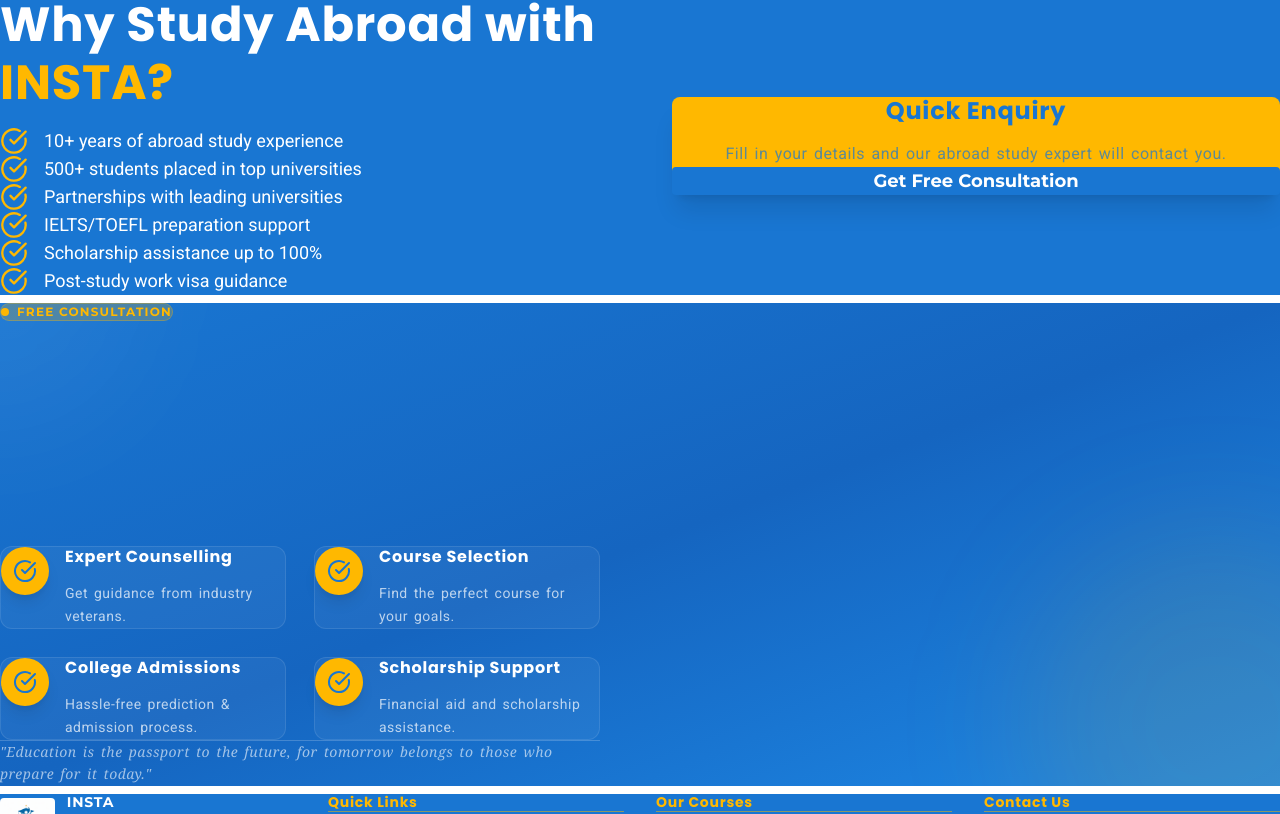
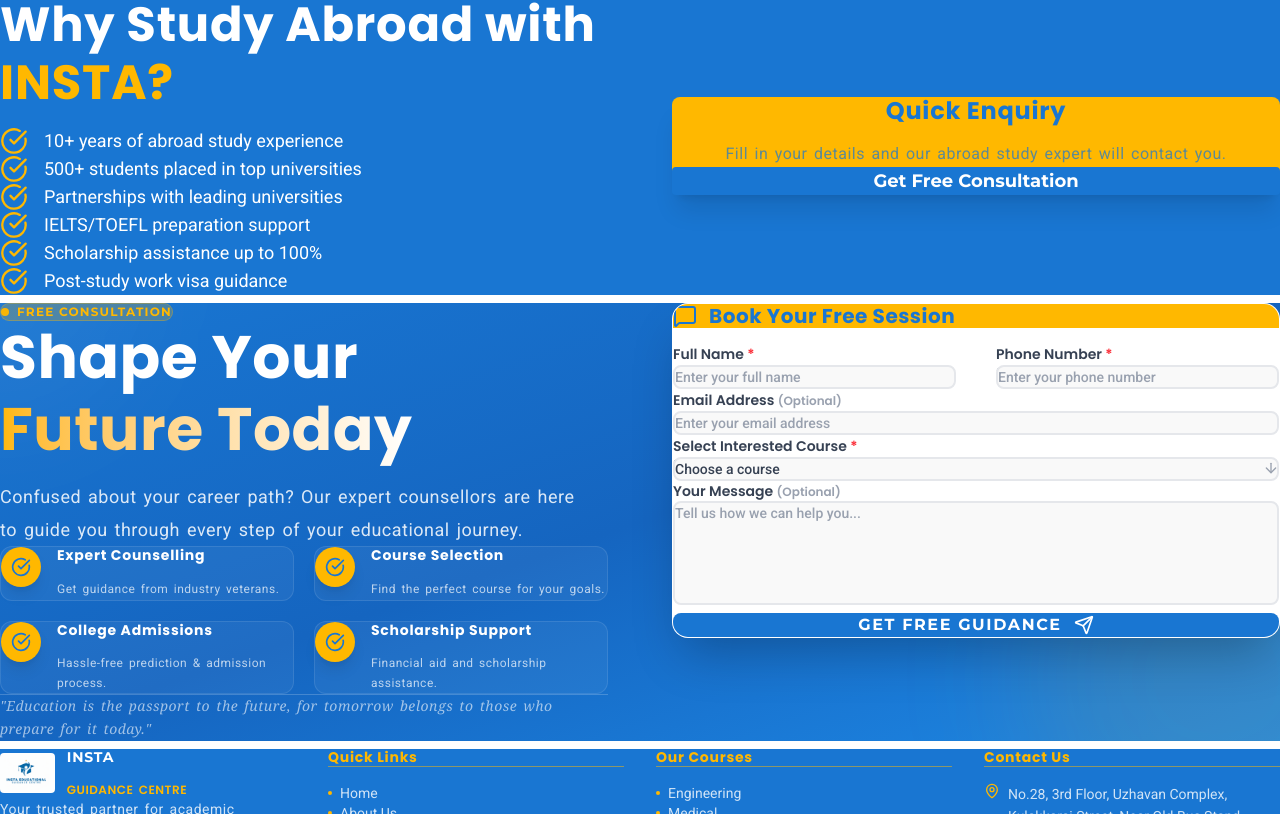
Before and after one commit to Manju1303/First-project, a React (Vite) app: page /abroad in a window 1280 px wide. Shown: the part 1386-2200 px from the top of the page. Built offline with nearby package versions, Linux system fonts and the light colour scheme.

Commit message:
Update responsiveness, layout, and fix bugs

```diff
--- a/src/components/home/CenteredGuideBox.jsx
+++ b/src/components/home/CenteredGuideBox.jsx
@@ -25,7 +25,7 @@
     ];
 
     return (
-        <section className="py-24 bg-gradient-to-b from-gray-50 to-white">
+        <section className="py-12 lg:py-16 bg-gradient-to-b from-gray-50 to-white">
             <div className="container mx-auto px-4">
                 {/* Main Guide Box */}
                 <div className="guide-box animate-fade-in-up">
--- a/src/components/home/CoursesSection.jsx
+++ b/src/components/home/CoursesSection.jsx
@@ -51,10 +51,10 @@
     ];
 
     return (
-        <section className="py-24 bg-white scroll-reveal" ref={sectionRef}>
+        <section className="py-12 lg:py-20 bg-white scroll-reveal" ref={sectionRef}>
             <div className="container mx-auto px-4">
                 {/* Section Header */}
-                <div className="text-center mb-16 animate-fade-in-up scroll-reveal" style={{ animationDelay: '0s' }}>
+                <div className="text-center mb-10 animate-fade-in-up scroll-reveal" style={{ animationDelay: '0s' }}>
                     <span className="inline-block bg-secondary px-8 py-3 text-primary font-bold text-sm mb-8 rounded scroll-reveal"
                         style={{ fontFamily: 'Montserrat, sans-serif', letterSpacing: '1px' }}>
                         COURSES OFFERED
--- a/src/components/home/EnquirySection.jsx
+++ b/src/components/home/EnquirySection.jsx
@@ -57,43 +57,42 @@
     ];
 
     return (
-        <section className="py-28 bg-gradient-to-br from-primary via-primary-dark to-primary-light relative overflow-hidden scroll-reveal" id="enquiry" ref={sectionRef}>
+        <section className="py-12 lg:py-20 bg-gradient-to-br from-primary via-primary-dark to-primary-light relative overflow-hidden scroll-reveal" id="enquiry" ref={sectionRef}>
             {/* Background Elements */}
             <div className="absolute top-0 left-0 w-72 h-72 bg-white/5 rounded-full blur-3xl -translate-x-1/2 -translate-y-1/2 animate-float"></div>
             <div className="absolute bottom-0 right-0 w-96 h-96 bg-secondary/10 rounded-full blur-3xl translate-x-1/3 translate-y-1/3 animate-float-slow"></div>
 
             <div className="container mx-auto px-4 relative z-10">
-                <div className="flex flex-col lg:flex-row gap-16 lg:gap-20 items-stretch">
+                <div className="flex flex-col lg:flex-row gap-8 lg:gap-16 items-stretch">
 
                     {/* Left Content - Information */}
-                    <div className="lg:w-1/2 text-white flex flex-col justify-center animate-slide-in-left scroll-reveal" style={{ animationDelay: '0s' }}>
-                        <div className="inline-flex items-center gap-2 bg-secondary/20 border border-secondary/30 backdrop-blur-sm px-5 py-3 rounded-full w-fit mb-8">
+                    <div className="lg:w-1/2 text-white flex flex-col justify-center animate-slide-in-left" style={{ animationDelay: '0s' }}>
+                        <div className="inline-flex items-center gap-2 bg-secondary/20 border border-secondary/30 backdrop-blur-sm px-5 py-3 rounded-full w-fit mb-4">
                             <span className="w-2 h-2 rounded-full bg-secondary animate-pulse"></span>
                             <span className="text-secondary font-bold text-xs tracking-widest uppercase" style={{ fontFamily: 'Montserrat, sans-serif' }}>Free Consultation</span>
                         </div>
 
-                        <h2 className="text-4xl md:text-5xl lg:text-6xl font-extrabold mb-8 leading-tight scroll-reveal"
+                        <h2 className="text-4xl md:text-5xl lg:text-6xl font-extrabold mb-4 leading-tight"
                             style={{ fontFamily: 'Poppins, sans-serif', letterSpacing: '0.5px' }}>
                             Shape Your <br />
                             <span className="text-transparent bg-clip-text bg-gradient-to-r from-secondary to-white">Future Today</span>
                         </h2>
 
-                        <p className="text-white/85 text-base md:text-lg mb-12 leading-relaxed max-w-xl scroll-reveal"
+                        <p className="text-white/85 text-base md:text-lg mb-6 leading-relaxed max-w-xl"
                             style={{ fontFamily: 'Roboto, sans-serif', lineHeight: '1.8' }}>
                             Confused about your career path? Our expert counsellors are here to guide you through every step of your educational journey.
                         </p>
 
-                        <div className="grid grid-cols-1 md:grid-cols-2 gap-7 mb-12">
+                        <div className="grid grid-cols-1 md:grid-cols-2 gap-5 mb-6">
                             {benefits.map((item, index) => {
-                                const benefitRef = useScrollReveal({ rootMargin: '0px 0px -50px 0px' });
                                 return (
-                                    <div key={index} ref={benefitRef} className="flex gap-4 p-5 rounded-xl bg-white/5 border border-white/10 hover:bg-white/10 transition-all duration-300 hover:translate-x-2 scroll-reveal scroll-reveal-delay-1" style={{ animationDelay: `${index * 0.1}s` }}>
-                                        <div className="w-12 h-12 rounded-full bg-secondary flex items-center justify-center flex-shrink-0 shadow-lg">
-                                            <CheckCircle className="w-6 h-6 text-primary" />
+                                    <div key={index} className="flex gap-4 p-4 rounded-xl bg-white/5 border border-white/10 hover:bg-white/10 transition-all duration-300 hover:translate-x-2" style={{ animationDelay: `${index * 0.1}s` }}>
+                                        <div className="w-10 h-10 rounded-full bg-secondary flex items-center justify-center flex-shrink-0 shadow-lg">
+                                            <CheckCircle className="w-5 h-5 text-primary" />
                                         </div>
                                         <div>
-                                            <h4 className="font-bold text-white text-base mb-2" style={{ fontFamily: 'Poppins, sans-serif' }}>{item.title}</h4>
-                                            <p className="text-white/70 text-sm leading-relaxed" style={{ fontFamily: 'Roboto, sans-serif' }}>{item.desc}</p>
+                                            <h4 className="font-bold text-white text-sm mb-1" style={{ fontFamily: 'Poppins, sans-serif' }}>{item.title}</h4>
+                                            <p className="text-white/70 text-xs leading-relaxed" style={{ fontFamily: 'Roboto, sans-serif' }}>{item.desc}</p>
                                         </div>
                                     </div>
                                 );
@@ -108,8 +107,8 @@
                     </div>
 
                     {/* Right Content - Form Card */}
-                    <div className="lg:w-1/2 animate-slide-in-right scroll-reveal" style={{ animationDelay: '0.2s' }}>
-                        <div className="bg-white rounded-2xl shadow-2xl overflow-hidden border border-white/20 transform hover:-translate-y-2 transition-all duration-300 scroll-reveal">
+                    <div className="lg:w-1/2 animate-slide-in-right">
+                        <div className="bg-white rounded-2xl shadow-2xl overflow-hidden border border-white/20 transform hover:-translate-y-2 transition-all duration-300">
                             <div className="bg-secondary py-5 px-10">
                                 <h3 className="text-xl font-bold text-primary flex items-center gap-3"
                                     style={{ fontFamily: 'Poppins, sans-serif', letterSpacing: '0.5px' }}>
@@ -141,11 +140,12 @@
                                     <form onSubmit={handleSubmit} className="space-y-8">
                                         <div className="grid grid-cols-1 md:grid-cols-2 gap-8 md:gap-10">
                                             {/* Name */}
-                                            <div className="relative group">
+                                            <div className="group">
                                                 <label className="block text-sm font-semibold text-gray-700 mb-3" style={{ fontFamily: 'Poppins, sans-serif' }}>
                                                     Full Name <span className="text-red-500">*</span>
                                                 </label>
-                                                <div className="absolute inset-y-0 left-0 pl-4 flex items-center pointer-events-none top-10">
+                                                <div className="relative">
+                                                    <div className="absolute inset-y-0 left-0 pl-4 flex items-center pointer-events-none">
                                                         <User className="h-5 w-5 text-gray-400 group-focus-within:text-primary transition-colors duration-300" />
                                                     </div>
                                                     <input
@@ -159,13 +159,15 @@
                                                         style={{ fontFamily: 'Roboto, sans-serif' }}
                                                     />
                                                 </div>
+                                            </div>
 
                                             {/* Phone */}
-                                            <div className="relative group">
+                                            <div className="group">
                                                 <label className="block text-sm font-semibold text-gray-700 mb-3" style={{ fontFamily: 'Poppins, sans-serif' }}>
                                                     Phone Number <span className="text-red-500">*</span>
                                                 </label>
-                                                <div className="absolute inset-y-0 left-0 pl-4 flex items-center pointer-events-none top-10">
+                                                <div className="relative">
+                                                    <div className="absolute inset-y-0 left-0 pl-4 flex items-center pointer-events-none">
                                                         <Phone className="h-5 w-5 text-gray-400 group-focus-within:text-primary transition-colors duration-300" />
                                                     </div>
                                                     <input
@@ -180,13 +182,15 @@
                                                     />
                                                 </div>
                                             </div>
+                                        </div>
 
                                         {/* Email */}
-                                        <div className="relative group">
+                                        <div className="group">
                                             <label className="block text-sm font-semibold text-gray-700 mb-3" style={{ fontFamily: 'Poppins, sans-serif' }}>
                                                 Email Address <span className="text-gray-400 text-xs">(Optional)</span>
                                             </label>
-                                            <div className="absolute inset-y-0 left-0 pl-4 flex items-center pointer-events-none top-10">
+                                            <div className="relative">
+                                                <div className="absolute inset-y-0 left-0 pl-4 flex items-center pointer-events-none">
                                                     <Mail className="h-5 w-5 text-gray-400 group-focus-within:text-primary transition-colors duration-300" />
                                                 </div>
                                                 <input
@@ -199,13 +203,15 @@
                                                     style={{ fontFamily: 'Roboto, sans-serif' }}
                                                 />
                                             </div>
+                                        </div>
 
                                         {/* Course Interest */}
-                                        <div className="relative group">
+                                        <div className="group">
                                             <label className="block text-sm font-semibold text-gray-700 mb-3" style={{ fontFamily: 'Poppins, sans-serif' }}>
                                                 Select Interested Course <span className="text-red-500">*</span>
                                             </label>
-                                            <div className="absolute inset-y-0 left-0 pl-4 flex items-center pointer-events-none top-10">
+                                            <div className="relative">
+                                                <div className="absolute inset-y-0 left-0 pl-4 flex items-center pointer-events-none">
                                                     <BookOpen className="h-5 w-5 text-gray-400 group-focus-within:text-primary transition-colors duration-300" />
                                                 </div>
                                                 <select
@@ -221,18 +227,20 @@
                                                         <option key={course} value={course}>{course}</option>
                                                     ))}
                                                 </select>
-                                            <div className="absolute inset-y-0 right-0 pr-4 flex items-center pointer-events-none top-10">
+                                                <div className="absolute inset-y-0 right-0 pr-4 flex items-center pointer-events-none">
                                                     <ArrowRight className="h-4 w-4 text-gray-400 transform rotate-90" />
+                                                </div>
                                             </div>
                                         </div>
 
                                         {/* Message */}
-                                        <div className="relative group">
+                                        <div className="group">
                                             <label className="block text-sm font-semibold text-gray-700 mb-3" style={{ fontFamily: 'Poppins, sans-serif' }}>
                                                 Your Message <span className="text-gray-400 text-xs">(Optional)</span>
                                             </label>
-                                            <div className="absolute top-10 left-4 flex items-start pointer-events-none">
-                                                <MessageSquare className="h-5 w-5 text-gray-400 group-focus-within:text-primary transition-colors duration-300 mt-2" />
+                                            <div className="relative">
+                                                <div className="absolute top-4 left-4 flex items-start pointer-events-none">
+                                                    <MessageSquare className="h-5 w-5 text-gray-400 group-focus-within:text-primary transition-colors duration-300 mt-0.5" />
                                                 </div>
                                                 <textarea
                                                     name="message"
@@ -243,6 +251,7 @@
                                                     className="w-full pl-12 pr-4 py-4 bg-gray-50 border-2 border-gray-200 rounded-lg focus:ring-2 focus:ring-primary/30 focus:border-primary transition-all outline-none text-sm font-medium text-gray-700 placeholder-gray-400 resize-none hover:border-gray-300"
                                                     style={{ fontFamily: 'Roboto, sans-serif' }}
                                                 ></textarea>
+                                            </div>
                                         </div>
 
                                         {/* Submit Button */}
--- a/src/index.css
+++ b/src/index.css
@@ -325,7 +325,7 @@
   margin-bottom: 0.5rem;
 }
 
-section > div {
+section>div {
   gap: 1.5rem;
 }
 
@@ -335,19 +335,29 @@
   word-spacing: 2px;
 }
 
-h1, h2, h3, h4, h5, h6 {
+h1,
+h2,
+h3,
+h4,
+h5,
+h6 {
   letter-spacing: 0.75px;
   margin-bottom: 1rem;
 }
 
 /* Improved Button Styles */
-button, .btn-primary, .btn-secondary, a[class*="btn"] {
+button,
+.btn-primary,
+.btn-secondary,
+a[class*="btn"] {
   position: relative;
   overflow: hidden;
   transition: all 0.3s cubic-bezier(0.34, 1.56, 0.64, 1);
 }
 
-button::before, .btn-primary::before, .btn-secondary::before {
+button::before,
+.btn-primary::before,
+.btn-secondary::before {
   content: '';
   position: absolute;
   top: 50%;
@@ -360,7 +370,9 @@
   transition: width 0.6s, height 0.6s;
 }
 
-button:active::before, .btn-primary:active::before, .btn-secondary:active::before {
+button:active::before,
+.btn-primary:active::before,
+.btn-secondary:active::before {
   width: 300px;
   height: 300px;
 }
@@ -390,12 +402,19 @@
 .guide-box {
   background: linear-gradient(135deg, var(--primary-blue) 0%, var(--primary-blue-dark) 100%);
   border-radius: 12px;
+  border-radius: 12px;
   padding: 3rem;
   text-align: center;
   box-shadow: 0 10px 40px rgba(0, 0, 0, 0.15);
   position: relative;
   overflow: hidden;
   border: 1px solid rgba(255, 255, 255, 0.1);
+}
+
+@media (max-width: 768px) {
+  .guide-box {
+    padding: 1.5rem;
+  }
 }
 
 .guide-box::before {
@@ -503,6 +522,7 @@
     opacity: 0;
     transform: translateY(50px);
   }
+
   to {
     opacity: 1;
     transform: translateY(0);
@@ -514,6 +534,7 @@
     opacity: 0;
     transform: translateX(-50px);
   }
+
   to {
     opacity: 1;
     transform: translateX(0);
@@ -525,6 +546,7 @@
     opacity: 0;
     transform: translateX(50px);
   }
+
   to {
     opacity: 1;
     transform: translateX(0);
@@ -536,6 +558,7 @@
     opacity: 0;
     transform: scale(0.9);
   }
+
   to {
     opacity: 1;
     transform: scale(1);
@@ -605,27 +628,36 @@
 
 /* Float Animations */
 @keyframes float {
-  0%, 100% {
+
+  0%,
+  100% {
     transform: translateY(0px);
   }
+
   50% {
     transform: translateY(-15px);
   }
 }
 
 @keyframes floatSlow {
-  0%, 100% {
+
+  0%,
+  100% {
     transform: translateY(0px);
   }
+
   50% {
     transform: translateY(-10px);
   }
 }
 
 @keyframes floatFast {
-  0%, 100% {
+
+  0%,
+  100% {
     transform: translateY(0px);
   }
+
   50% {
     transform: translateY(-20px);
   }
@@ -674,12 +706,21 @@
 }
 
 /* Button Click Animation */
-button, a[class*="btn"], .group/nav-link, .group/cta-btn, .group/mobile-nav, .group/mobile-cta, .group/mobile-dropdown {
+/* Button Click Animation */
+button,
+a[class*="btn"],
+.group\/nav-link,
+.group\/cta-btn,
+.group\/mobile-nav,
+.group\/mobile-cta,
+.group\/mobile-dropdown {
   position: relative;
 }
 
 /* Form Focus Animations */
-input:focus, select:focus, textarea:focus {
+input:focus,
+select:focus,
+textarea:focus {
   animation: fieldGlow 0.4s ease-out 1;
 }
 
@@ -687,20 +728,26 @@
   0% {
     box-shadow: 0 0 0 0 rgba(25, 118, 210, 0.3);
   }
+
   70% {
     box-shadow: 0 0 0 8px rgba(25, 118, 210, 0);
   }
+
   100% {
     box-shadow: 0 0 0 0 rgba(25, 118, 210, 0);
   }
 }
 
 /* Enhanced Input Animations */
-input, select, textarea {
+input,
+select,
+textarea {
   transition: all 0.35s cubic-bezier(0.34, 1.56, 0.64, 1);
 }
 
-input:hover, select:hover, textarea:hover {
+input:hover,
+select:hover,
+textarea:hover {
   border-color: #1976D2;
   background-color: white;
 }
@@ -734,6 +781,7 @@
     height: 0;
     opacity: 1;
   }
+
   100% {
     width: 300px;
     height: 300px;
@@ -742,11 +790,13 @@
 }
 
 /* Navigation Link Enhancements */
-a, button {
+a,
+button {
   position: relative;
 }
 
-a::before, button::before {
+a::before,
+button::before {
   content: '';
   position: absolute;
   bottom: 0;
@@ -763,6 +813,7 @@
     opacity: 0;
     transform: translateY(-10px);
   }
+
   to {
     opacity: 1;
     transform: translateY(0);
@@ -783,23 +834,33 @@
 }
 
 /* Checkbox \& Radio Animations */
-input[type="checkbox"], input[type="radio"] {
+input[type="checkbox"],
+input[type="radio"] {
   transition: all 0.3s ease;
 }
 
-input[type="checkbox"]:checked, input[type="radio"]:checked {
+input[type="checkbox"]:checked,
+input[type="radio"]:checked {
   transform: scale(1.1);
 }
 
 /* Text Input Underline Effect */
-input[type="text"], input[type="email"], input[type="tel"], select, textarea {
+input[type="text"],
+input[type="email"],
+input[type="tel"],
+select,
+textarea {
   position: relative;
   background: linear-gradient(to right, white, white) no-repeat right bottom / 0% 2px;
   background-color: #f9f9f9;
   transition: background-size 0.35s ease;
 }
 
-input[type="text"]:focus, input[type="email"]:focus, input[type="tel"]:focus, select:focus, textarea:focus {
+input[type="text"]:focus,
+input[type="email"]:focus,
+input[type="tel"]:focus,
+select:focus,
+textarea:focus {
   background-size: 100% 2px;
   background-color: white;
 }
@@ -815,7 +876,11 @@
 }
 
 /* Smooth transitions for all interactive elements */
-a, button, input, select, textarea {
+a,
+button,
+input,
+select,
+textarea {
   transition: all 0.3s cubic-bezier(0.34, 1.56, 0.64, 1);
 }
 
@@ -825,6 +890,7 @@
     opacity: 0;
     transform: scale(0.95);
   }
+
   to {
     opacity: 1;
     transform: scale(1);
@@ -844,9 +910,12 @@
 
 /* Success Message Animation */
 @keyframes successBounce {
-  0%, 100% {
+
+  0%,
+  100% {
     transform: scale(1);
   }
+
   50% {
     transform: scale(1.1);
   }
@@ -858,12 +927,16 @@
 
 /* Input Error Animation */
 @keyframes shake {
-  0%, 100% {
+
+  0%,
+  100% {
     transform: translateX(0);
   }
+
   25% {
     transform: translateX(-5px);
   }
+
   75% {
     transform: translateX(5px);
   }
@@ -879,6 +952,7 @@
     opacity: 0;
     transform: translateY(-10px);
   }
+
   to {
     opacity: 1;
     transform: translateY(0);
--- a/src/pages/Home.jsx
+++ b/src/pages/Home.jsx
@@ -5,6 +5,7 @@
 import AbroadStudySection from '../components/home/AbroadStudySection';
 import CollegesSection from '../components/home/CollegesSection';
 import EnquirySection from '../components/home/EnquirySection';
+import AchievementsSection from '../components/home/AchievementsSection';
 
 const Home = () => {
     return (
@@ -14,6 +15,7 @@
             <CoursesSection />
             <CenteredGuideBox />
             <AbroadStudySection />
+            <AchievementsSection />
             <CollegesSection />
             <EnquirySection />
         </div>
```
Also changed, not shown: src/components/home/AbroadStudySection.jsx (+8 -8 lines), src/components/home/AchievementsSection.jsx (added, +65 -0 lines), src/components/home/CollegesSection.jsx (+19 -16 lines), src/components/home/GuidanceServices.jsx (+5 -5 lines), src/components/home/HeroSection.jsx (+7 -17 lines), 1 other file (tests, documents, lock files or other folders). Lines whose indentation alone changed are shown as unchanged.
